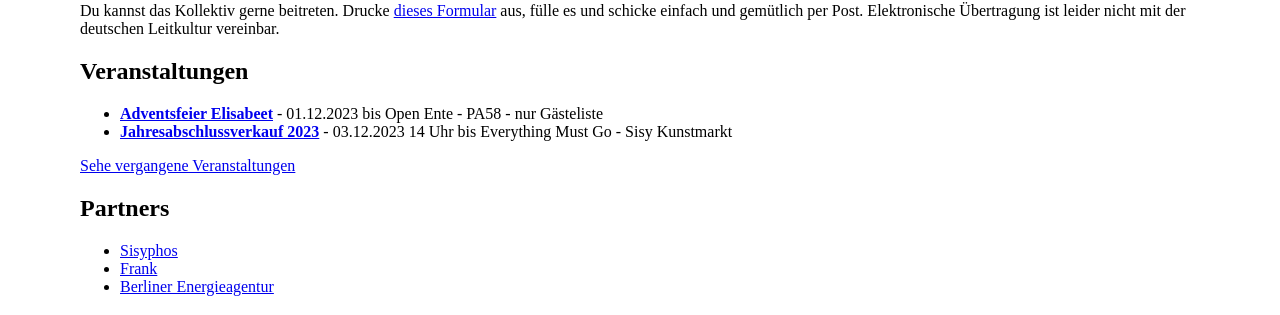
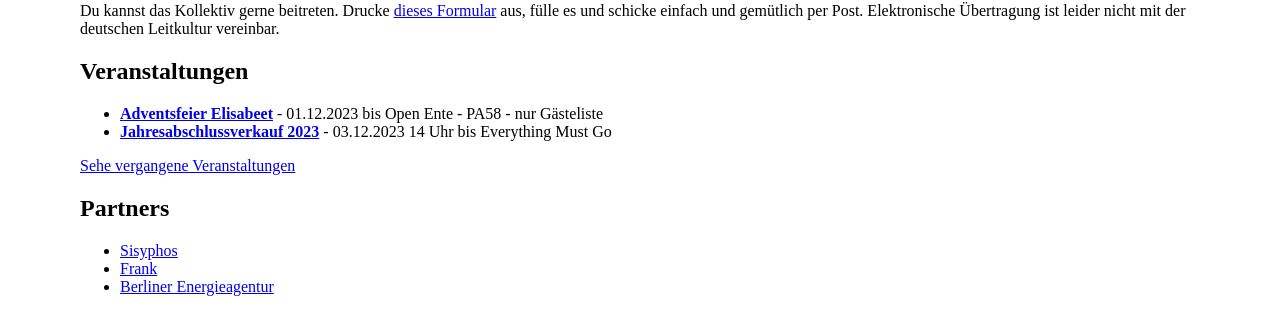
Before and after one commit to adamniedzielski/exklave-wedding, a Jekyll site: the page built from index.markdown, in a window 1280 px wide. Shown: the part 1053-1368 px from the top of the page. Built offline with Jekyll 4.4.1, drawn with Linux system fonts in a browser that asks for light colours; our own code applies the rules of GitHub Pages for plain Markdown files.

Commit message:
Stay home

```diff
--- a/_events/jahresabschlussverkauf-2023.markdown
+++ b/_events/jahresabschlussverkauf-2023.markdown
@@ -2,10 +2,10 @@
 name: "Jahresabschlussverkauf 2023"
 date: 2023-12-03
 display_date: "03.12.2023 14 Uhr bis Everything Must Go"
-guest_location: "Sisy Kunstmarkt"
 dedicated_page: true
 # secret
 # Alt G`(l|r)`as Verkauf
+# I need to go at 18 Uhr deswegen #hipsternachpberg
 ---
 
 [Everything Must Go](https://www.instagram.com/s/aGlnaGxpZ2h0OjE4MDIyNzQxOTg3NzE3MDU4)
```
